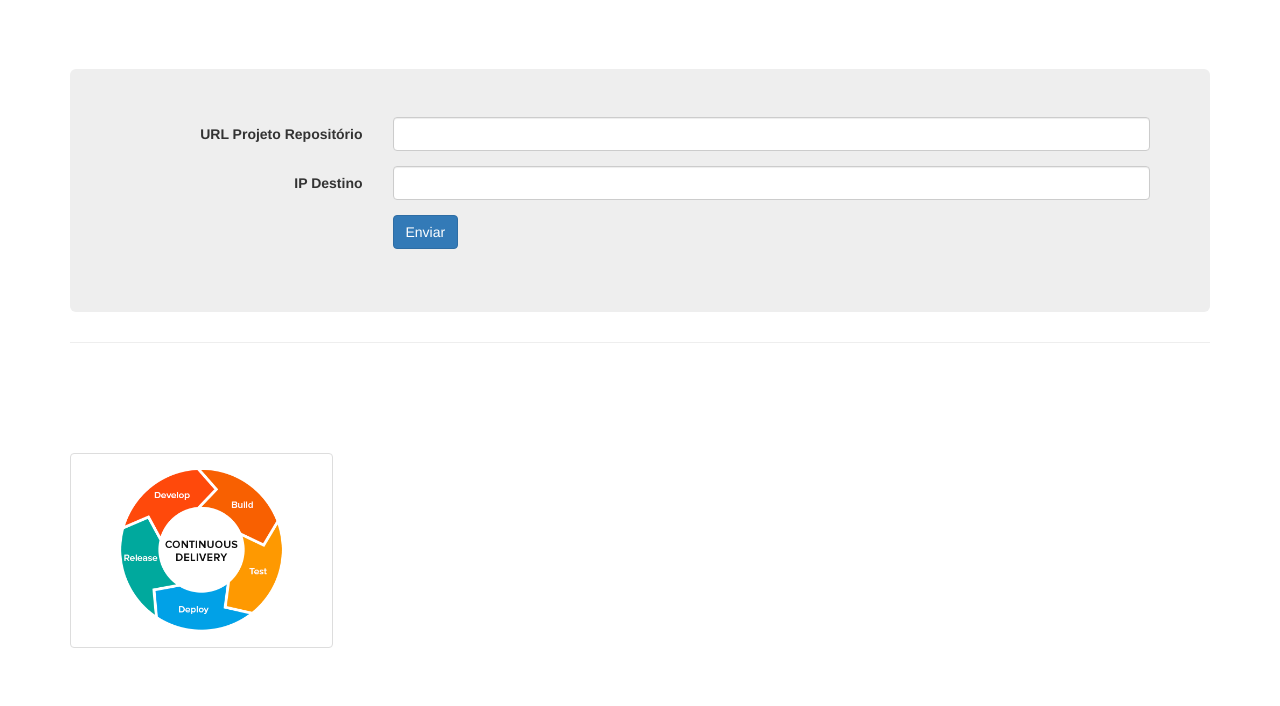
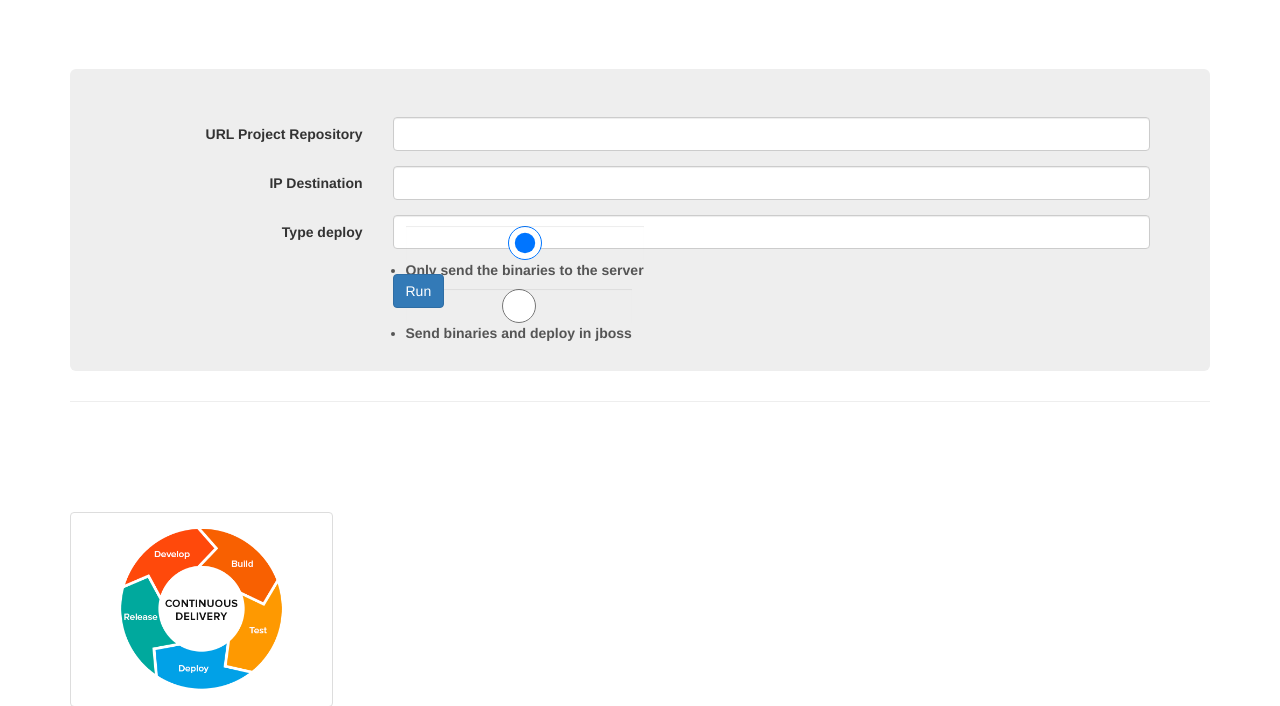
Before and after one commit to cesarbcruz/devops, a Django app: page /continuousdelivery/ in a window 1280 px wide. Shown: the part 51-757 px from the top of the page. Before the commit the page ends 699 px from the top, so only its background shows below. Run offline with Django 3.2, Linux system fonts and the light colour scheme; some libraries are stand-ins or nearby versions.

Commit message:
deploy remote jboss

```diff
--- a/continuousdelivery/forms.py
+++ b/continuousdelivery/forms.py
@@ -1,6 +1,6 @@
 # -*- coding: utf-8 -*-
 from django import forms
-import subprocess, tempfile, os, re, errno, shutil, logging, smtplib
+import subprocess, tempfile, os, re, errno, shutil, logging, smtplib, time
 from email.mime.text import MIMEText
 import pexpect
 from pexpect import pxssh
@@ -13,11 +13,20 @@
 # 'michael.serafim@logicsp.com.br, roberto@logicsp.com.br, cesar@logicsp.com.br, ' \
 #'tadeu.santos@logicsp.com.br, daniel@logicsp.com.br'
 
+partial = 0
+complete = 1
+
 class DeployForm(forms.Form):
-    url_project_repository = forms.CharField(label='URL Projeto Repositório')
-    ip_destination = forms.CharField(label='IP Destino')
+    url_project_repository = forms.CharField(label='URL Project Repository')
+    ip_destination = forms.CharField(label='IP Destination')
+    TYPE_DEPLOY = (
+        (partial, 'Only send the binaries to the server'),
+        (complete, 'Send binaries and deploy in jboss'),
+    )
+    type_deploy = forms.ChoiceField(label='Type deploy', widget=forms.RadioSelect, choices=TYPE_DEPLOY, initial=partial)
 
     def execute(self):
+        _start_time = time.time()
         user_svn = "cesar"
         password_svn = "Herminia2"
         jboss_home = "/opt/Packages/jboss-eap-6.1/"
@@ -34,7 +43,11 @@
             folder_destination = "/usr/local/nova_versao/{}/".format(version)
             send_email_notificaton(version, self.cleaned_data['ip_destination'], tag, folder_destination, logger)
             binary_files = get_binary_files(dirpath)
-            send_binaries(self.cleaned_data['ip_destination'], binary_files, folder_destination, "root", "pa33Lx$k", logger, jboss_home)
+            send_binaries(self.cleaned_data['ip_destination'], binary_files, folder_destination, "root", "pa33Lx$k", logger, jboss_home, (self.cleaned_data['type_deploy']))
+            t_sec = round(time.time() - _start_time)
+            (t_min, t_sec) = divmod(t_sec, 60)
+            (t_hour, t_min) = divmod(t_min, 60)
+            logger.info('Time processing: {}hour:{}min:{}sec'.format(t_hour, t_min, t_sec))
         except Exception as ex:
             logger.error(ex, exc_info=True)
         finally:
@@ -112,7 +125,7 @@
            "{0}/ERP-web/target/ERP-web.war " \
         .format(dirpath)
 
-def send_binaries(hostname, binary_files, folder_destination, username, password, logger, jboss_home):
+def send_binaries(hostname, binary_files, folder_destination, username, password, logger, jboss_home, type_deploy):
     s = pxssh.pxssh()
     s.login(hostname, username, password)
 
@@ -130,12 +143,13 @@
     elif i == 1:
         logger.error("Got the key or connection timeout")
 
-    execute_command(s, "cp {0}{1} /usr/local/prj_ERP_Producao/.".format(folder_destination, "ERP-jar.jar"), logger)
-    execute_command(s, "cp {0}{1} /usr/local/prj_ERP_Producao/lib/.".format(folder_destination, "ERP-ejb.jar"), logger)
-    execute_command(s, "service jboss stop", logger)
-    execute_command(s, "cp {0}{1} {2}standalone/deployments/".format(folder_destination, "ERP-ear-1.0-SNAPSHOT.ear", jboss_home), logger)
-    execute_command(s, "cp {0}{1} {2}standalone/deployments/".format(folder_destination, "ERP-web.war", jboss_home), logger)
-    execute_command(s, "service jboss start", logger)
+    if type_deploy == str(complete):
+        execute_command(s, "cp {0}{1} /usr/local/prj_ERP_Producao/.".format(folder_destination, "ERP-jar.jar"), logger)
+        execute_command(s, "cp {0}{1} /usr/local/prj_ERP_Producao/lib/.".format(folder_destination, "ERP-ejb.jar"), logger)
+        execute_command(s, "service jboss stop", logger)
+        execute_command(s, "cp {0}{1} {2}standalone/deployments/".format(folder_destination, "ERP-ear-1.0-SNAPSHOT.ear", jboss_home), logger)
+        execute_command(s, "cp {0}{1} {2}standalone/deployments/".format(folder_destination, "ERP-web.war", jboss_home), logger)
+        execute_command(s, "service jboss start", logger)
 
     s.logout()
 
--- a/continuousdelivery/templates/deploy.html
+++ b/continuousdelivery/templates/deploy.html
@@ -19,15 +19,14 @@
 			            {% endfor %}
 			            <div class="form-group">
 			              <div class="col-md-9 col-md-offset-3">
-			                <button type="submit" class="btn btn-primary">Enviar</button>
+			                <button type="submit" class="btn btn-primary">Run</button>
 			              </div>
 			            </div>
 			        </fieldset>
 			</form>
-
 			<script type="text/javascript">
 					function _validateForm(){
-					 	$.blockUI({ message: '<h4>Aguarde, processando deploy</h4>' });
+					 	$.blockUI({ message: '<h4>Wait, processing deploy...</h4>' });
 					}
 			</script>
 
--- a/continuousdelivery/templates/result_deploy.html
+++ b/continuousdelivery/templates/result_deploy.html
@@ -2,9 +2,9 @@
 {% block container %}
         <!-- Jumbotron Header -->
         <header class="jumbotron hero-spacer">
-            <h2>Deploy Finalizado</h2>
+            <h2>Deploy Finished</h2>
              <div class="form-group">
-              <label for="log">Verifique o Log:</label>
+              <label for="log">Check Log:</label>
                <div class="form-control" id="log" style='background-color:black;color:white;overflow-x:scroll;overflow-y:scroll;white-space: nowrap;height: 400px;'>
                    {{ log | safe | linebreaksbr }}
                </div>
--- a/continuousdelivery/views.py
+++ b/continuousdelivery/views.py
@@ -24,12 +24,18 @@
             if not line.strip():
                 continue
             else:
-                formated_line = line.replace("INFO", "<span style='color: green'>INFO</span> ")
-                formated_line = formated_line.replace("ERROR", "<span style='color: red'>ERROR</span> ")
-                date_time_log = re.search('[\d]+\-[\d]+\-[\d]+\ [\d]+\:[\d]+\:[\d]+\,[\d]+', formated_line)
-                if date_time_log:
-                    formated_line = formated_line.replace(date_time_log.group(0), "<span style='color: blue'>{}</span> ".format(date_time_log.group(0)))
-                lines += formated_line
+
+                lines += format_log(line)
         infile.close()
         context['log'] = lines
         return context
+
+
+def format_log(line):
+    formated_line = line.replace("INFO", "<span style='color: green'>INFO</span> ")
+    formated_line = formated_line.replace("ERROR", "<span style='color: red'>ERROR</span> ")
+    date_time_log = re.search('[\d]+\-[\d]+\-[\d]+\ [\d]+\:[\d]+\:[\d]+\,[\d]+', formated_line)
+    if date_time_log:
+        formated_line = formated_line.replace(date_time_log.group(0),"<span style='color: blue'>{}</span> ".format(date_time_log.group(0)))
+
+    return formated_line
```
Also changed, not shown: 1 other file.
